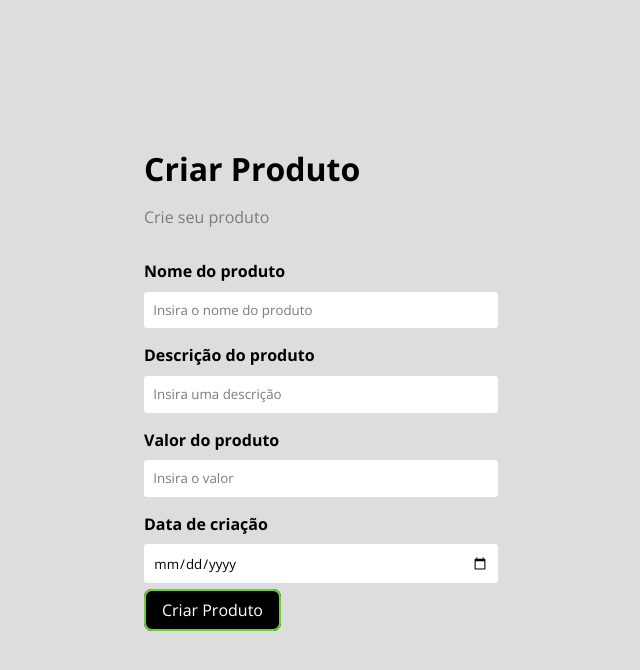
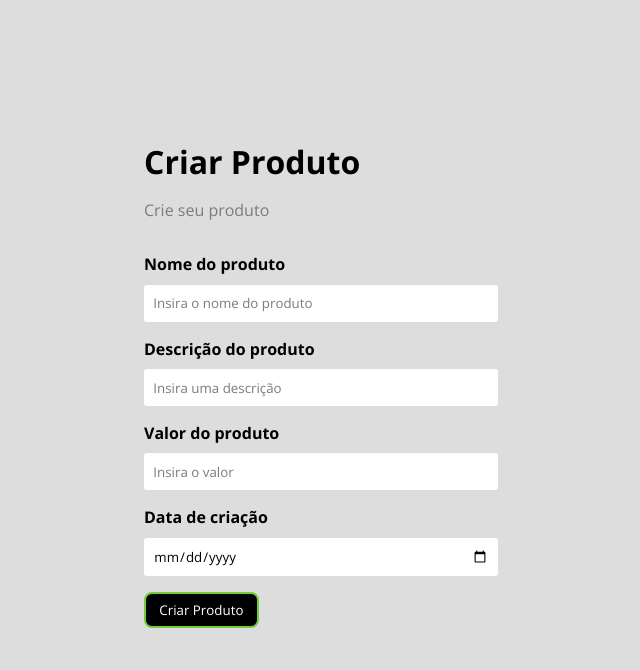
Before and after one commit to Victor87dev/salvus-project, a React (Vite) app in the folder frontend/: page /novo_produto in a window 1280 px wide. Shown: the top 670 px of the page, without its empty margins (319-959 px from the left). Built offline with nearby package versions, Linux system fonts and the light colour scheme.

Commit message:
feat: adicionando submitButton

```diff
--- a/frontend/src/components/Form/SubmitButton.css
+++ b/frontend/src/components/Form/SubmitButton.css
@@ -6,7 +6,7 @@
  transition: 0.5s;
  border-radius: 8px;
  border: 2px solid #6fce38;
- border: none;
+ cursor: pointer;
 }
 
 .btn:hover{
--- a/frontend/src/components/pages/NewProduct/NewProduct.jsx
+++ b/frontend/src/components/pages/NewProduct/NewProduct.jsx
@@ -8,11 +8,11 @@ const NewProduct = ()=>{
 
     const navigate = useNavigate()
 
-    const createProd = (product)=>{
-      // initialize cost and services
+    const createProd = (product, id)=>{
+
      product.products = []
 
-      fetch('http://localhost:3000/produtos',{
+    fetch(`http://localhost:3000/produtos`,{
      method: "POST",
      headers: {
      'Content-type': 'application/json',
@@ -28,6 +28,7 @@ const NewProduct = ()=>{
      navigate('/home', { state: { message: 'Produto criado com sucesso!' } })
     }
 
+
     return (
         <div className="newproject_container">
             <h1>Criar Produto</h1>
--- a/frontend/src/components/pages/Product/ProductForm.jsx
+++ b/frontend/src/components/pages/Product/ProductForm.jsx
@@ -1,7 +1,7 @@
 import { useState } from "react"
 import "./ProductForm.css"
 import Input from "../../Form/Input"
-import LinkButton from "../../layout/LinkButton"
+import SubmitButton from "../../Form/SubmitButton"
 import Message from "../../layout/Message"
 
 const ProjectForm = ({ handleSubmit, btnText, productData})=>{
@@ -11,7 +11,7 @@ const ProjectForm = ({ handleSubmit, btnText, productData})=>{
   const [type, setType] = useState()
 
   const submit = (e)=>{
-    if(product.nome === undefined || product.descricao === undefined || product.preco === undefined || product.data === undefined || product.nome === '' || product.descricao === '' || product.preco === '' || product.data === ''){
+    if(product.nome === undefined || product.descricao === undefined || product.preco === undefined || product.DATA === undefined || product.nome === '' || product.descricao === '' || product.preco === '' || product.DATA === ''){
       e.preventDefault()
       setMessage('Informações incompletas, certifique-se de completar as informações!')
       setType('error')
@@ -42,7 +42,7 @@ const ProjectForm = ({ handleSubmit, btnText, productData})=>{
         <Input type="text" text="Descrição do produto" name="descricao" placeholder="Insira uma descrição" handleOnChange={handleChange} value={product.descricao ? product.descricao : ''}/>
         <Input type="number" text="Valor do produto" name="preco" placeholder="Insira o valor" handleOnChange={handleChange} value={product.preco ? product.preco : ''}/>
         <Input type="date" text="Data de criação" name="DATA" placeholder="Insira a data" handleOnChange={handleChange} value={product.DATA ? product.DATA : ''}/>
-        <LinkButton to="/" text={btnText}/>
+        <SubmitButton text={btnText}/>
     </form>
   </>
 
```
Lines whose indentation alone changed are shown as unchanged.
